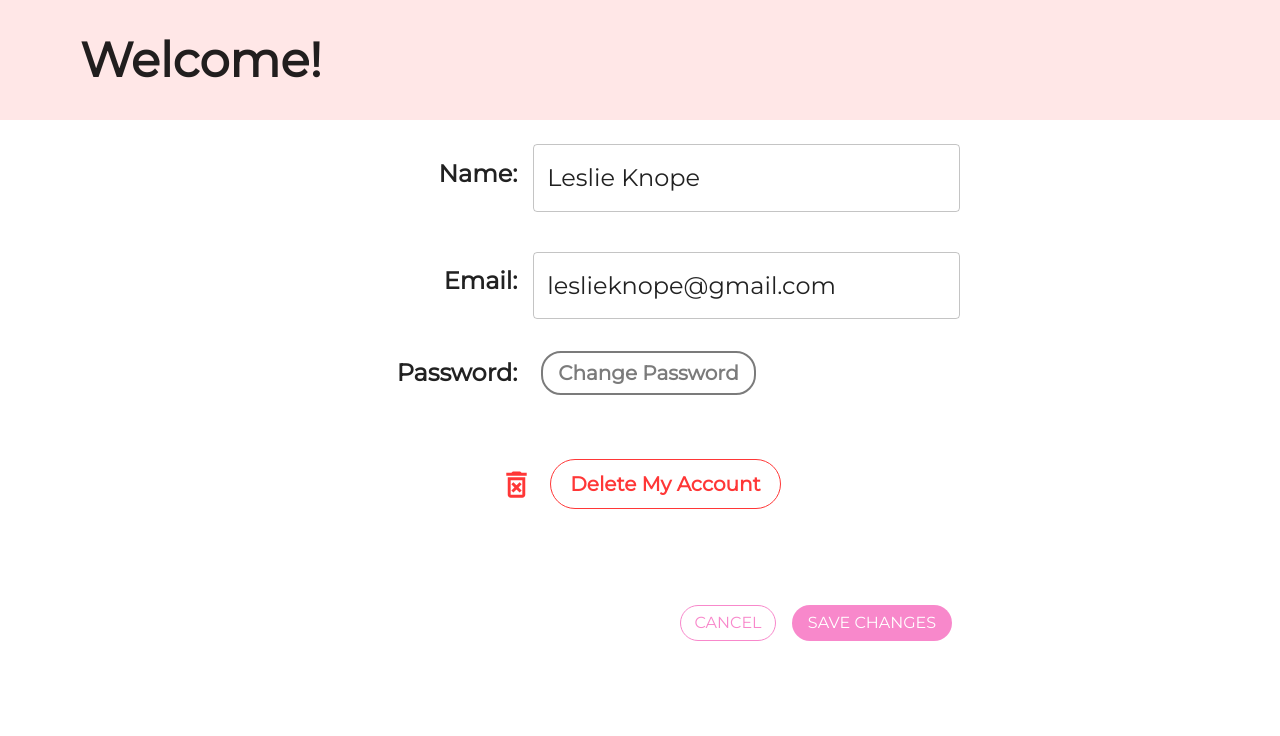
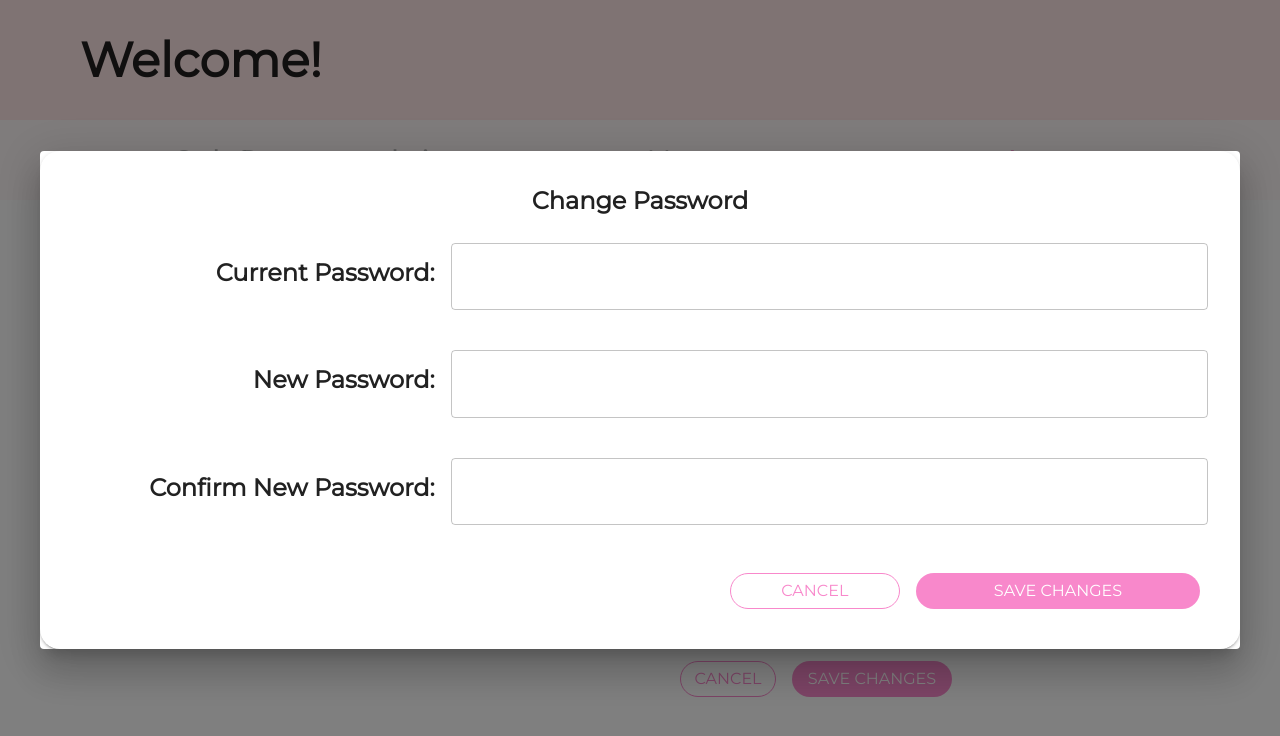
Before and after one commit to Deveraux071/ezraFit, a React (Create React App) app in the folder frontend/: page /edit in a window 1280 px wide. Both pictures are taken after a click on the button "Change Password". Shown: the top 736 px of the page. Built offline with nearby package versions, Linux system fonts and the light colour scheme.

Commit message:
pw change popup + styles fixed

```diff
--- /dev/null
+++ b/frontend/src/components/account-page-components/password-change-popup.js
@@ -0,0 +1,68 @@
+import { Box, Grid, TextField, Typography, Dialog } from "@mui/material"
+import { PinkOutlineButton } from "../pink-outline-button"
+import { PinkFillButton } from "../pink-fill-button"
+
+export const PasswordChangePopup = ( {onCancel, onSave, open}) => {
+    return (
+        <Dialog onClose={onCancel} open={open} fullWidth maxWidth='lg'>
+            <Box display='flex' flexDirection='column' justifyContent='center' width='100%' alignItems='center' sx={{m:'auto', p:4,  zIndex: 100, borderRadius: '20px', boxShadow: 2}}>
+                <Typography fontSize='1.5rem' fontWeight={650}>Change Password</Typography>
+                <Grid display='flex' flexDirection='row' container sx={{m: 1}} alignItems='center'>
+                    <Grid item xs={4} display='flex' flexDirection='row' justifyContent='flex-end' sx={{pr: 2}}>
+                        <Typography fontSize='1.5rem' fontWeight={650}>Current Password: </Typography>
+                    </Grid>
+                    <Grid item xs={8}>
+                        <TextField
+                            margin="normal"
+                            required
+                            fullWidth
+                            id="current_pw"
+                            name="current_pw"
+                            autoComplete="current_pw"
+                            autoFocus
+                            inputProps={{ style: {fontSize: '1.5rem'}}}
+                        />
+                    </Grid>
+                </Grid>
+                <Grid display='flex' flexDirection='row' container sx={{m: 1}} alignItems='center'>
+                    <Grid item xs={4} display='flex' flexDirection='row' justifyContent='flex-end' sx={{pr: 2}}>
+                        <Typography fontSize='1.5rem' fontWeight={650}>New Password: </Typography>
+                    </Grid>
+                    <Grid item xs={8}>
+                        <TextField
+                            margin="normal"
+                            required
+                            fullWidth
+                            id="new_pw"
+                            name="new_pw"
+                            autoComplete="new_pw"
+                            autoFocus
+                            inputProps={{ style: {fontSize: '1.5rem'}}}
+                        />
+                    </Grid>
+                </Grid>
+                <Grid display='flex' flexDirection='row' container sx={{m: 1}} alignItems='center'>
+                    <Grid item xs={4} display='flex' flexDirection='row' justifyContent='flex-end' sx={{pr: 2}}>
+                        <Typography fontSize='1.5rem' fontWeight={650}>Confirm New Password: </Typography>
+                    </Grid>
+                    <Grid item xs={8}>
+                        <TextField
+                            margin="normal"
+                            required
+                            fullWidth
+                            id="con_new_pw"
+                            name="con_new_pw"
+                            autoComplete="con_new_pw"
+                            autoFocus
+                            inputProps={{ style: {fontSize: '1.5rem'}}}
+                        />
+                    </Grid>
+                </Grid>
+                <Box width='100%' display='flex' flexDirection='row' justifyContent='flex-end' sx={{mt: 3}}>
+                    <PinkOutlineButton text='Cancel' onClick={onCancel} width='15%'/>
+                    <PinkFillButton text='Save Changes' onClick={onSave} width='25%'/>
+                </Box>
+            </Box>
+        </Dialog>
+    )
+}
--- /dev/null
+++ b/frontend/src/components/account-page-components/tab-panel.js
@@ -0,0 +1,34 @@
+import { Box, Typography, Link } from "@mui/material"
+import { useNavigate } from 'react-router-dom';
+import { theme } from "../../theme"
+
+/*
+TODOs:
+1. update the Style Recommendations and Measurements urls
+2. add icons to each link
+*/
+
+export const TabPanel = ( {activeTab} ) => {
+    const navigate = useNavigate()
+
+    const navigateTo = (e, url) => {
+        e.preventDefault()
+        navigate(url)
+    }
+
+    return (
+        <Box display='flex' flexDirection='row' alignItems='center' justifyContent='space-evenly' height='10vh' sx={{
+            background: 'rgba(255, 158, 158, 0.07)',
+        }}>
+            <Link fontSize='1.5rem' fontWeight={800} color={activeTab === 'style' ? theme.colors.pink : theme.colors.gray} onClick={(e) => navigateTo(e, '/style')}>
+                Style Recommendations
+            </Link>
+            <Link fontSize='1.5rem' fontWeight={800} color={activeTab === 'measure' ? theme.colors.pink : theme.colors.gray} onClick={(e) => navigateTo(e, '/measure')}>
+                Measurements
+            </Link>
+            <Link fontSize='1.5rem' fontWeight={800} color={activeTab === 'account' ? theme.colors.pink : theme.colors.gray} onClick={(e) => navigateTo(e, '/account')}>
+                Account
+            </Link>
+        </Box>
+    )
+}
--- a/frontend/src/components/auth-components/login-form.js
+++ b/frontend/src/components/auth-components/login-form.js
@@ -1,9 +1,12 @@
 import * as React from 'react';
 import { PinkFillButton } from '../pink-fill-button';
 import { PinkOutlineButton } from '../pink-outline-button';
-import { Box, Typography, TextField, Grid } from '@mui/material';
+import { Box, Typography, TextField, Grid, Link } from '@mui/material';
 import { theme } from '../../theme';
-export default function LoginForm({formWidth}) {
+import { useNavigate } from 'react-router-dom';
+
+export default function LoginForm( {formWidth} ) {
+    const navigate = useNavigate();
     const onSubmit = (e) => {
         e.preventDefault();
         const data = new FormData(e.currentTarget);
@@ -11,10 +14,16 @@ export default function LoginForm({formWidth}) {
         email: data.get('email'),
         password: data.get('password'),
         });
+        navigate('/home');
     };
 
     const onCancel = (e) => {
         e.preventDefault();
+        navigate('/landing');
+    }
+
+    const toRegister = (e) => {
+        navigate('/register');
     }
     return (
         <Box
@@ -64,11 +73,13 @@ export default function LoginForm({formWidth}) {
                     </Grid>
                 </Grid>
                 <Box display='flex' flexDirection='column' justifyContent='center' alignItems='center' sx={{marginTop: 8}}>
-                <PinkFillButton onClick={(e) => onSubmit()} text='Log In' fontSize='1.5rem'/>
-                <PinkOutlineButton text='Cancel' onClick={(e) => onCancel()} fontSize='1.5rem'/>
+                    <PinkFillButton onClick={(e) => onSubmit(e)} text='Log In' fontSize='1.5rem'/>
+                    <PinkOutlineButton text='Cancel' onClick={(e) => onCancel(e)} fontSize='1.5rem'/>
                 </Box>
-
             </Box>
+            <Typography>
+                Don't have an account? <Link onClick={(e) => toRegister(e)}>Register here!</Link>
+            </Typography>
         </Box>
     );
 }
--- a/frontend/src/components/auth-components/register-form.js
+++ b/frontend/src/components/auth-components/register-form.js
@@ -1,10 +1,12 @@
 import * as React from 'react';
 import { PinkFillButton } from '../pink-fill-button';
 import { PinkOutlineButton } from '../pink-outline-button';
-import { Box, Typography, TextField, Grid } from '@mui/material';
+import { Box, Typography, TextField, Grid, Link } from '@mui/material';
 import { theme } from '../../theme';
+import { useNavigate } from 'react-router-dom';
 
 export default function RegisterForm({formWidth}) {
+    const navigate = useNavigate();
     const onSubmit = (e) => {
         e.preventDefault();
         const data = new FormData(e.currentTarget);
@@ -14,10 +16,17 @@ const onSubmit = (e) => {
             email: data.get('email'),
             password: data.get('password'),
         });
+        navigate('/home');
     };
 
     const onCancel = (e) => {
         e.preventDefault();
+        navigate('/landing');
+    }
+
+    const toLogin = (e) => {
+        e.preventDefault();
+        navigate('/login');
     }
     return (
         <Box
@@ -100,8 +109,10 @@ return (
                     <PinkFillButton onClick={(e) => onSubmit()} text='Sign Up' fontSize='1.5rem'/>
                     <PinkOutlineButton text='Cancel' onClick={(e) => onCancel()} fontSize='1.5rem'/>
                 </Box>
-
             </Box>
+            <Typography>
+                Already have an account? <Link onClick={(e) => toLogin(e)}>Login here!</Link>
+            </Typography>
         </Box>
     );
 }
--- a/frontend/src/user-pages/edit-account.js
+++ b/frontend/src/user-pages/edit-account.js
@@ -5,15 +5,19 @@ import { theme } from "../theme"
 import { Box, Typography, Grid, Button, TextField } from "@mui/material"
 import { PinkOutlineButton } from "../components/pink-outline-button"
 import { PinkFillButton } from "../components/pink-fill-button"
+import { TabPanel } from '../components/account-page-components/tab-panel';
+import { PasswordChangePopup } from '../components/account-page-components/password-change-popup';
 import DeleteForeverOutlinedIcon from '@mui/icons-material/DeleteForeverOutlined';
 
 export const EditAccount = () => {
     const navigate = useNavigate();
     const [name, setName] = useState('Leslie Knope')
     const [email, setEmail] = useState('leslieknope@gmail.com')
+    const [pwChange, setPwChange] = useState(false);
 
     const changePW = () => {
         console.log('change')
+        setPwChange(true)
     }
 
     const onDelete = () => {
@@ -29,9 +33,18 @@ export const EditAccount = () => {
         navigate('/account')
     }
 
+    const onPWCancel = () => {
+        setPwChange(false)
+    }
+
+    const onPwSave = () => {
+        console.log('password saved')
+        setPwChange(false)
+    }
     return (
-        <Box>
+        <div>
             <WelcomeBanner/>
+            <TabPanel activeTab='account'/>
             <Box component="form" noValidate display='flex' flexDirection='column' justifyContent='center' width='50%' alignItems='center' sx={{m:'auto'}} >
                 <Grid container sx={{m: 1}} display='flex' flexDirection='row' alignItems='center'>
                     <Grid item xs={4} display='flex' flexDirection='row' justifyContent='flex-end' sx={{pr: 2}}>
@@ -84,9 +97,9 @@ export const EditAccount = () => {
                     </Grid>
                 </Grid>
                 <Box display='flex' flexDirection='row' justifyContent='space-between' alignItems='center' sx={{mt: 5}}>
-                    <DeleteForeverOutlinedIcon fontSize='large' sx={{ color: theme.colors.red, m: 1}}/>
-                    <Button variant='outlined' onClick={() => onDelete()} sx={{background: theme.colors.white, borderColor: theme.colors.red, borderRadius: '30px', m: 1, textTransform: 'none'}}>
-                        <Typography sx={{color: theme.colors.red, m: 0.5}} fontSize='1.25rem' fontWeight={650}>
+
+                    <Button variant='outlined' onClick={() => onDelete()} startIcon={<DeleteForeverOutlinedIcon sx={{ color: theme.colors.red}}/>} sx={{background: theme.colors.white, borderColor: theme.colors.red, borderRadius: '20px', textTransform: 'none'}}>
+                        <Typography sx={{color: theme.colors.red}} fontSize='1.25rem' fontWeight={650}>
                             Delete My Account
                         </Typography>
                     </Button>
@@ -96,6 +109,7 @@ export const EditAccount = () => {
                     <PinkFillButton text='Save Changes' onClick={() => onSave()} width='25%'/>
                 </Box>
             </Box>
-        </Box>
+            <PasswordChangePopup onCancel={() => onPWCancel()} onSave={() => onPwSave()} open={pwChange}/>
+        </div>
     )
 }
--- a/frontend/src/user-pages/view-account.js
+++ b/frontend/src/user-pages/view-account.js
@@ -4,24 +4,38 @@ import { WelcomeBanner } from "../components/welcome-banner";
 import { theme } from "../theme"
 import { Box, Typography, Grid, Button } from "@mui/material"
 import { EditButton } from "../components/edit-button"
+import { TabPanel } from '../components/account-page-components/tab-panel';
+import { PasswordChangePopup } from '../components/account-page-components/password-change-popup';
 
 export const ViewAccount = () => {
 
     const navigate = useNavigate();
     const [name, setName] = useState('Leslie Knope')
     const [email, setEmail] = useState('leslieknope@gmail.com')
+    const [pwChange, setPwChange] = useState(false);
 
     const changePW = () => {
         console.log('change')
+        setPwChange(true)
     }
 
     const onEdit = () => {
         navigate('/edit')
     }
 
+    const onPWCancel = () => {
+        setPwChange(false)
+    }
+
+    const onPwSave = () => {
+        console.log('password saved')
+        setPwChange(false)
+    }
+
     return (
         <Box>
             <WelcomeBanner/>
+            <TabPanel activeTab='account'/>
             <Box display='flex' flexDirection='column' justifyContent='center' width='35%' alignItems='center' sx={{m:'auto'}}>
                 <Box display='flex' flexDirection='row' justifyContent='flex-end' width='100%'>
                     <EditButton onClick={() => onEdit()} fontSize='1.25rem' fontWeight={650}/>
@@ -55,6 +69,7 @@ export const ViewAccount = () => {
                     </Grid>
                 </Grid>
             </Box>
+            <PasswordChangePopup onCancel={() => onPWCancel()} onSave={() => onPwSave()} open={pwChange}/>
         </Box>
     )
 }
```
Lines whose indentation alone changed are shown as unchanged.
